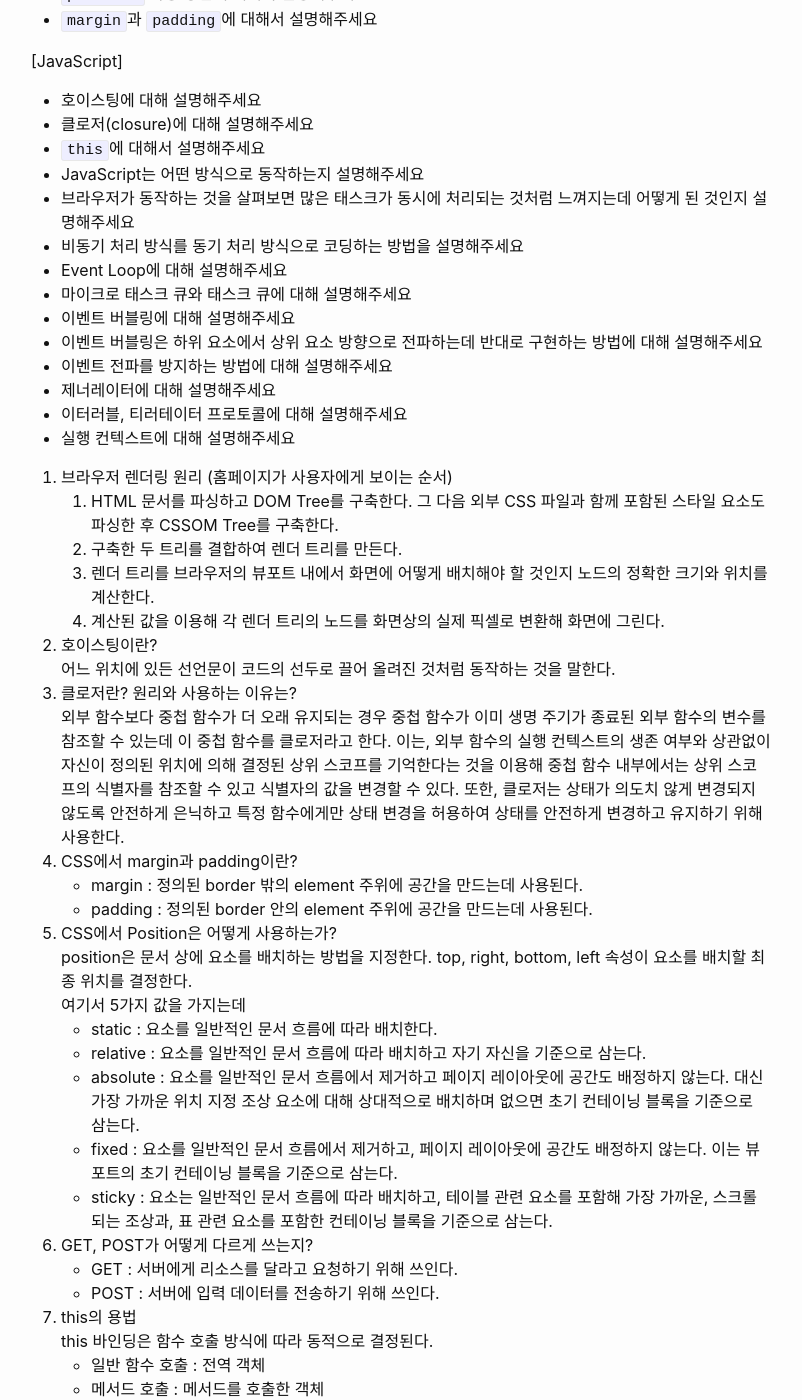
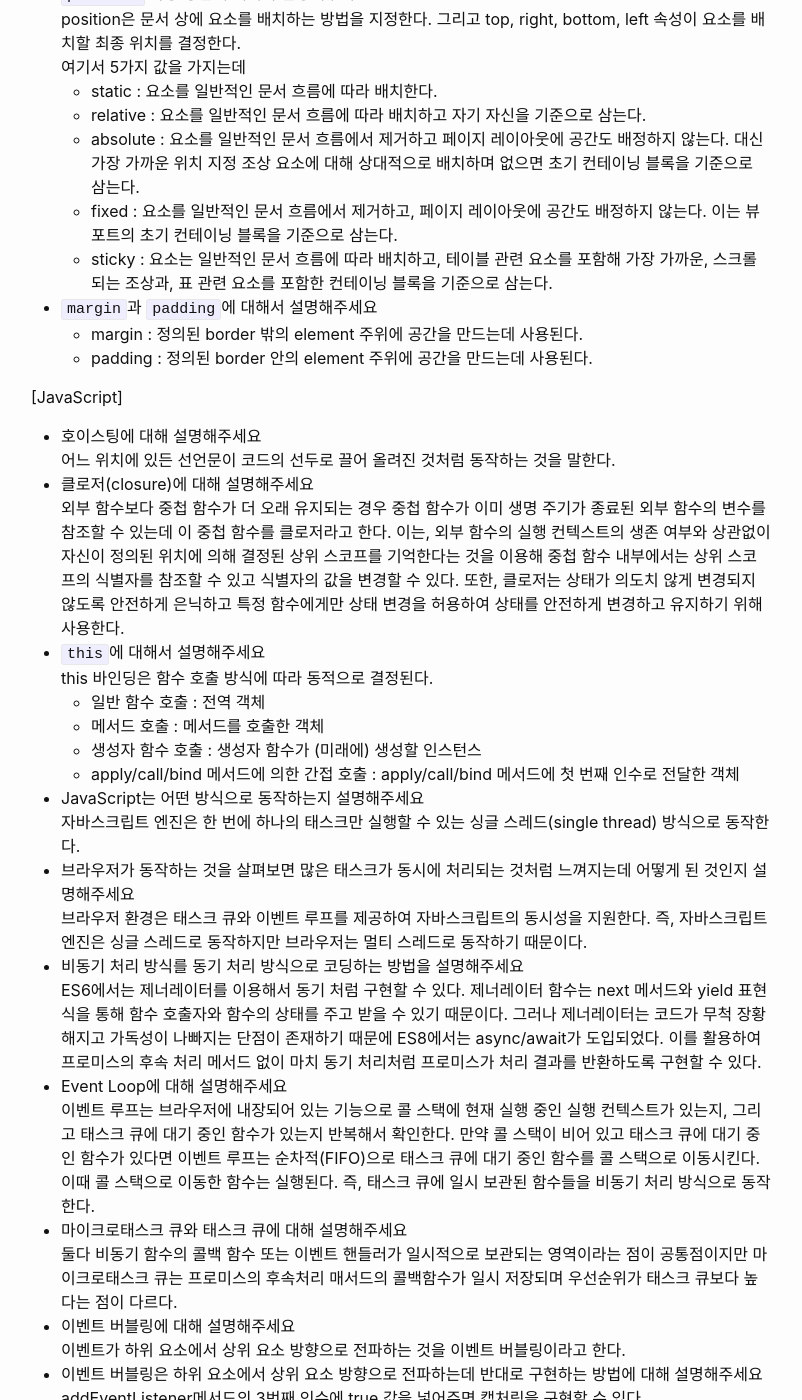
Before and after one commit to jhan117/jhan117.github.io, a Jekyll site: the page built from _posts/2022-11-18-interview1.md, in a window 1280 px wide and 1400 px high, scrolled down 258 px. Shown: the whole window, without its empty margins (239-1041 px from the left). Built offline with Jekyll 4.4.1, drawn with Linux system fonts in a browser that asks for light colours; some of the changed text lies outside the part shown.

Commit message:
Added posts

```diff
--- a/_posts/2022-11-18-interview1.md
+++ b/_posts/2022-11-18-interview1.md
@@ -6,67 +6,73 @@ categories: Front-end
 
 [CSS]
 - `position` 사용 방법에 대해서 설명해주세요
+   position은 문서 상에 요소를 배치하는 방법을 지정한다. 그리고 top, right, bottom, left 속성이 요소를 배치할 최종 위치를 결정한다.
+   여기서 5가지 값을 가지는데
+  - static : 요소를 일반적인 문서 흐름에 따라 배치한다.
+  - relative : 요소를 일반적인 문서 흐름에 따라 배치하고 자기 자신을 기준으로 삼는다.
+  - absolute : 요소를 일반적인 문서 흐름에서 제거하고 페이지 레이아웃에 공간도 배정하지 않는다. 대신 가장 가까운 위치 지정 조상 요소에 대해 상대적으로 배치하며 없으면 초기 컨테이닝 블록을 기준으로 삼는다.
+  - fixed : 요소를 일반적인 문서 흐름에서 제거하고, 페이지 레이아웃에 공간도 배정하지 않는다. 이는 뷰포트의 초기 컨테이닝 블록을 기준으로 삼는다.
+  - sticky : 요소는 일반적인 문서 흐름에 따라 배치하고, 테이블 관련 요소를 포함해 가장 가까운, 스크롤 되는 조상과, 표 관련 요소를 포함한 컨테이닝 블록을 기준으로 삼는다.
 - `margin`과 `padding`에 대해서 설명해주세요
+  - margin : 정의된 border 밖의 element 주위에 공간을 만드는데 사용된다.
+  - padding : 정의된 border 안의 element 주위에 공간을 만드는데 사용된다.
 
 [JavaScript]
 - 호이스팅에 대해 설명해주세요
+  어느 위치에 있든 선언문이 코드의 선두로 끌어 올려진 것처럼 동작하는 것을 말한다.
 - 클로저(closure)에 대해 설명해주세요
+   외부 함수보다 중첩 함수가 더 오래 유지되는 경우 중첩 함수가 이미 생명 주기가 종료된 외부 함수의 변수를 참조할 수 있는데 이 중첩 함수를 클로저라고 한다. 이는, 외부 함수의 실행 컨텍스트의 생존 여부와 상관없이 자신이 정의된 위치에 의해 결정된 상위 스코프를 기억한다는 것을 이용해 중첩 함수 내부에서는 상위 스코프의 식별자를 참조할 수 있고 식별자의 값을 변경할 수 있다. 또한, 클로저는 상태가 의도치 않게 변경되지 않도록 안전하게 은닉하고 특정 함수에게만 상태 변경을 허용하여 상태를 안전하게 변경하고 유지하기 위해 사용한다.
 - `this`에 대해서 설명해주세요
+   this 바인딩은 함수 호출 방식에 따라 동적으로 결정된다.
+  - 일반 함수 호출 : 전역 객체
+  - 메서드 호출 : 메서드를 호출한 객체
+  - 생성자 함수 호출 : 생성자 함수가 (미래에) 생성할 인스턴스
+  - apply/call/bind 메서드에 의한 간접 호출 : apply/call/bind 메서드에 첫 번째 인수로 전달한 객체
 - JavaScript는 어떤 방식으로 동작하는지 설명해주세요
+   자바스크립트 엔진은 한 번에 하나의 태스크만 실행할 수 있는 싱글 스레드(single thread) 방식으로 동작한다.
 - 브라우저가 동작하는 것을 살펴보면 많은 태스크가 동시에 처리되는 것처럼 느껴지는데 어떻게 된 것인지 설명해주세요
+  브라우저 환경은 태스크 큐와 이벤트 루프를 제공하여 자바스크립트의 동시성을 지원한다. 즉, 자바스크립트 엔진은 싱글 스레드로 동작하지만 브라우저는 멀티 스레드로 동작하기 때문이다.
 - 비동기 처리 방식를 동기 처리 방식으로 코딩하는 방법을 설명해주세요
+  ES6에서는 제너레이터를 이용해서 동기 처럼 구현할 수 있다. 제너레이터 함수는 next 메서드와 yield 표현식을 통해 함수 호출자와 함수의 상태를 주고 받을 수 있기 때문이다. 그러나 제너레이터는 코드가 무척 장황해지고 가독성이 나빠지는 단점이 존재하기 때문에 ES8에서는 async/await가 도입되었다. 이를 활용하여 프로미스의 후속 처리 메서드 없이 마치 동기 처리처럼 프로미스가 처리 결과를 반환하도록 구현할 수 있다.
 - Event Loop에 대해 설명해주세요
-- 마이크로 태스크 큐와 태스크 큐에 대해 설명해주세요
+  이벤트 루프는 브라우저에 내장되어 있는 기능으로 콜 스택에 현재 실행 중인 실행 컨텍스트가 있는지, 그리고 태스크 큐에 대기 중인 함수가 있는지 반복해서 확인한다. 만약 콜 스택이 비어 있고 태스크 큐에 대기 중인 함수가 있다면 이벤트 루프는 순차적(FIFO)으로 태스크 큐에 대기 중인 함수를 콜 스택으로 이동시킨다. 이때 콜 스택으로 이동한 함수는 실행된다. 즉, 태스크 큐에 일시 보관된 함수들을 비동기 처리 방식으로 동작한다.
+- 마이크로태스크 큐와 태스크 큐에 대해 설명해주세요
+   둘다 비동기 함수의 콜백 함수 또는 이벤트 핸들러가 일시적으로 보관되는 영역이라는 점이 공통점이지만 마이크로태스크 큐는 프로미스의 후속처리 매서드의 콜백함수가 일시 저장되며 우선순위가 태스크 큐보다 높다는 점이 다르다.
 - 이벤트 버블링에 대해 설명해주세요
+   이벤트가 하위 요소에서 상위 요소 방향으로 전파하는 것을 이벤트 버블링이라고 한다.
 - 이벤트 버블링은 하위 요소에서 상위 요소 방향으로 전파하는데 반대로 구현하는 방법에 대해 설명해주세요
+  addEventListener메서드의 3번째 인수에 true 값을 넣어주면 캡처링을 구현할 수 있다.
 - 이벤트 전파를 방지하는 방법에 대해 설명해주세요
+  이벤트 객체의 stopPropagation 메서드를 사용한다.
 - 제너레이터에 대해 설명해주세요
-- 이터러블, 티러테이터 프로토콜에 대해 설명해주세요
+  ES6에서 도입된 제너레이터(generator)는 코드 블록의 실행을 일시 중지했다가 필요한 시점에 재개할 수 있는 특수한 함수이다. 이는 세가지 특성을 가진다.
+  1.  함수 호출자에게 함수 실행의 제어권을 양도할 수 있다.
+  2.  함수 호출자와 함수의 상태를 주고받을 수 있다.
+  3.  제너레이터 함수를 호출하면 제너레이터 객체를 반환한다.
+
+  제너레이터 함수를 사용하면 이터레이션 프로토콜을 준수해 이터러블을 생성하는 방식보다 간단히 이터러블을 구현할 수 있으며 비동기 처리를 동기 처리처럼 구현할 수 있다.
+- 이터러블 프로토콜, 이터레이터 프로토콜, 이터레이션 프로토콜에 대해 설명해주세요
+  - 이터레이션 프로토콜 : ES6에서 도입된 이터레이션 프로토콜은 순회 가능한(iterable) 데이터 컬렉션(자료구조)을 만들기 위해 ECMAScript 사양에 정의하여 미리 약속한 규칙이다.
+
+  이터레이션 프로토콜(iteration protocol)에는 이터러블 프로토콜(iterable protocol)과 이터레이터 프로토콜(iterator protocol)이 있다.
+  - 이터러블 프로토콜 : 이터러블 프로토콜을 준수한 객체를 이터러블이라고 하며 이터러블은 for...of 문으로 순회할 수 있고 스프레드 문법과 배열 디스크럭처링 할당의 대상으로 사용할 수 있다.
+  - 이터레이터 프로토콜 : 이터레이터 프로토콜을 준수한 객체를 이터레이터라고 하며 이터레이터는 이터러블의 요소를 탐색하기 위한 포인터 역할을 한다.
 - 실행 컨텍스트에 대해 설명해주세요
+  실행 컨텍스트는 식별자를 등록하고 관리하는 스코프와 코드 실행 순서 관리를 구현한 내부 매커니즘으로, 모든 코드는 실행 컨텍스트를 통해 실행되고 관리된다. 이 때, 식별자와 스코프는 실행 컨텍스트의 렉시컬 환경으로 관리하고 코드 실행 순서는 실행 컨텍스트 스택으로 관리한다.
 
 1. 브라우저 렌더링 원리 (홈페이지가 사용자에게 보이는 순서)
    1. HTML 문서를 파싱하고 DOM Tree를 구축한다. 그 다음 외부 CSS 파일과 함께 포함된 스타일 요소도 파싱한 후 CSSOM Tree를 구축한다.
    2. 구축한 두 트리를 결합하여 렌더 트리를 만든다.
    3. 렌더 트리를 브라우저의 뷰포트 내에서 화면에 어떻게 배치해야 할 것인지 노드의 정확한 크기와 위치를 계산한다.
    4. 계산된 값을 이용해 각 렌더 트리의 노드를 화면상의 실제 픽셀로 변환해 화면에 그린다.
-2. 호이스팅이란?
-   어느 위치에 있든 선언문이 코드의 선두로 끌어 올려진 것처럼 동작하는 것을 말한다.
-3. 클로저란? 원리와 사용하는 이유는?
-   외부 함수보다 중첩 함수가 더 오래 유지되는 경우 중첩 함수가 이미 생명 주기가 종료된 외부 함수의 변수를 참조할 수 있는데 이 중첩 함수를 클로저라고 한다. 이는, 외부 함수의 실행 컨텍스트의 생존 여부와 상관없이 자신이 정의된 위치에 의해 결정된 상위 스코프를 기억한다는 것을 이용해 중첩 함수 내부에서는 상위 스코프의 식별자를 참조할 수 있고 식별자의 값을 변경할 수 있다. 또한, 클로저는 상태가 의도치 않게 변경되지 않도록 안전하게 은닉하고 특정 함수에게만 상태 변경을 허용하여 상태를 안전하게 변경하고 유지하기 위해 사용한다.
-4. CSS에서 margin과 padding이란?
-   - margin : 정의된 border 밖의 element 주위에 공간을 만드는데 사용된다.
-   - padding : 정의된 border 안의 element 주위에 공간을 만드는데 사용된다.
-5. CSS에서 Position은 어떻게 사용하는가?
-   position은 문서 상에 요소를 배치하는 방법을 지정한다. top, right, bottom, left 속성이 요소를 배치할 최종 위치를 결정한다.
-   여기서 5가지 값을 가지는데
-   - static : 요소를 일반적인 문서 흐름에 따라 배치한다.
-   - relative : 요소를 일반적인 문서 흐름에 따라 배치하고 자기 자신을 기준으로 삼는다.
-   - absolute : 요소를 일반적인 문서 흐름에서 제거하고 페이지 레이아웃에 공간도 배정하지 않는다. 대신 가장 가까운 위치 지정 조상 요소에 대해 상대적으로 배치하며 없으면 초기 컨테이닝 블록을 기준으로 삼는다.
-   - fixed : 요소를 일반적인 문서 흐름에서 제거하고, 페이지 레이아웃에 공간도 배정하지 않는다. 이는 뷰포트의 초기 컨테이닝 블록을 기준으로 삼는다.
-   - sticky : 요소는 일반적인 문서 흐름에 따라 배치하고, 테이블 관련 요소를 포함해 가장 가까운, 스크롤 되는 조상과, 표 관련 요소를 포함한 컨테이닝 블록을 기준으로 삼는다.
-6. GET, POST가 어떻게 다르게 쓰는지?
+2. GET, POST가 어떻게 다르게 쓰는지?
    - GET : 서버에게 리소스를 달라고 요청하기 위해 쓰인다.
    - POST : 서버에 입력 데이터를 전송하기 위해 쓰인다.
-7. this의 용법
-   this 바인딩은 함수 호출 방식에 따라 동적으로 결정된다.
-   - 일반 함수 호출 : 전역 객체
-   - 메서드 호출 : 메서드를 호출한 객체
-   - 생성자 함수 호출 : 생성자 함수가 (미래에) 생성할 인스턴스
-   - apply/call/bind 메서드에 의한 간접 호출 : apply/call/bind 메서드에 첫 번째 인수로 전달한 객체
-8. 브라우저 저장소에 대한 차이점이란? (Localstorage, SessionStorage, Cookie)
-9. Restful API이란? (GET, PUT, POST, PATCH, OPTION, DELETE)
-10. JS 평상시엔 멀티 스레드처럼 사용하는데 어떻게 사용하는가?
-11. JS 비동기적으로 실행되는 걸 동기적으로 코딩하는 방법은?
-12. Event Loop, 마이크로 태스크 큐, 태스크 큐
-13. 이벤트 버블링이란?
-14. 이벤트 버블링은 child -> parent인데 반대로 구현하는 법?
-15. 이벤트 버블링 막기 위한 방법은?
-16. 이벤트 버블링 잘 활용하면 어떻게 사용할 수 있을까?
-17. 제네레이터
-18. 실행 문맥이란? (실행 컨텍스트)
-19. 이터러블, 이터레이터 프로토콜에 대해 설명해주세요
+3. 브라우저 저장소에 대한 차이점이란? (Localstorage, SessionStorage, Cookie)
+4. Restful API이란? (GET, PUT, POST, PATCH, OPTION, DELETE)
 
 출처 :
+
 - [프론트엔드 기술면접 실제현업 질문 모음](https://realmojo.tistory.com/300)
 - [css margins - w3schools](https://www.w3schools.com/css/css_margin.asp)
 - [css padding - w3schools](https://www.w3schools.com/css/css_padding.asp)
```
Also changed, not shown: _posts/2022-11-21-asynchronous-pattern.md (added, +27 -0 lines), _posts/2022-11-21-event.md (added, +43 -0 lines), _posts/2022-11-21-execution-context.md (added, +18 -0 lines), _posts/2022-11-21-generator.md (added, +41 -0 lines), _posts/2022-11-21-iteration-protocol.md (added, +39 -0 lines), _posts/2022-11-21-synchronous-asynchronous.md (added, +48 -0 lines).
